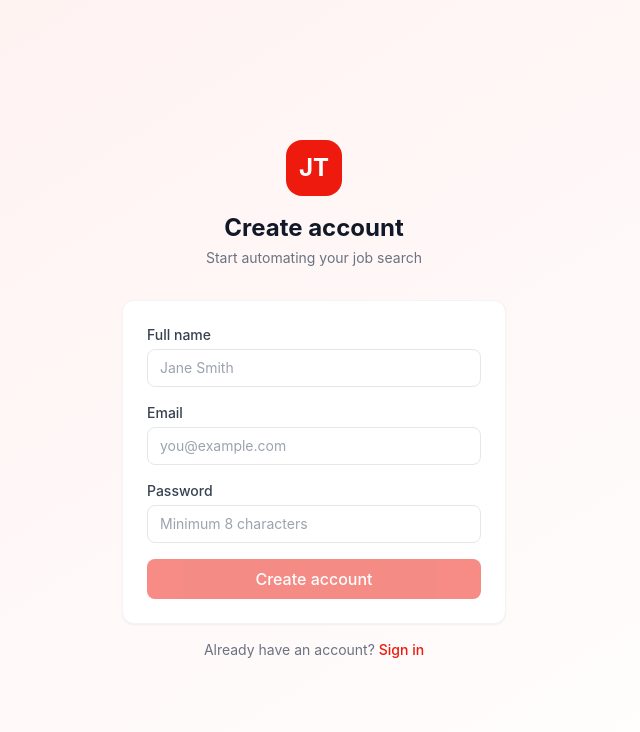
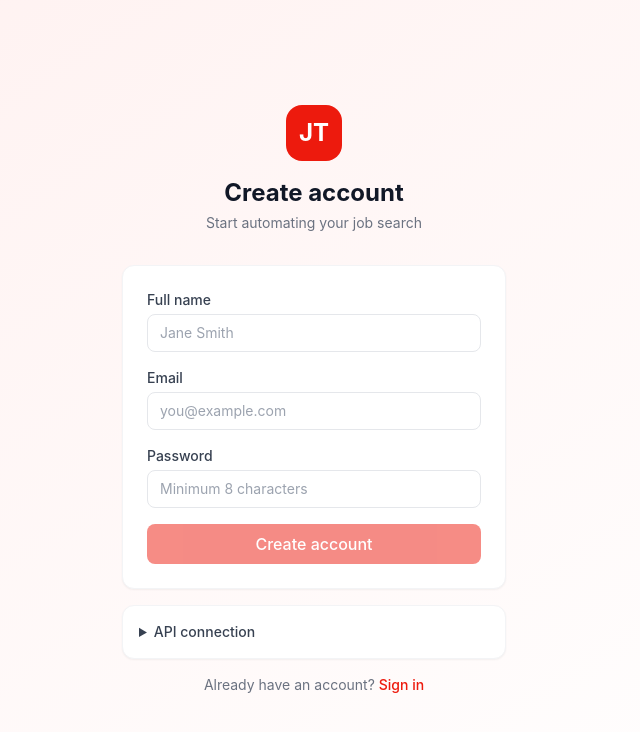
Before and after one commit to TheHighBrid/JobTomatik, a React (Vite) app in the folder frontend/: page /register in a window 1280 px wide. Shown: the top 732 px of the page, without its empty margins (326-966 px from the left). Built offline with nearby package versions, Linux system fonts and the light colour scheme; no server answers.

Commit message:
Expose API connection on register

```diff
--- a/frontend/src/pages/Register.jsx
+++ b/frontend/src/pages/Register.jsx
@@ -3,6 +3,7 @@ import { Link, useNavigate } from 'react-router-dom'
 import { useMutation } from '@tanstack/react-query'
 import toast from 'react-hot-toast'
 import { register } from '../api/client'
+import ApiBaseUrlField from '../components/ApiBaseUrlField'
 import { useAuthStore } from '../store'
 
 export default function Register() {
@@ -74,6 +75,13 @@ export default function Register() {
           </button>
         </div>
 
+        <details className="mt-4 card p-4 text-sm">
+          <summary className="cursor-pointer font-medium text-gray-700">API connection</summary>
+          <div className="mt-3">
+            <ApiBaseUrlField compact />
+          </div>
+        </details>
+
         <p className="text-center text-sm text-gray-500 mt-4">
           Already have an account?{' '}
           <Link to="/login" className="text-tomato-600 hover:underline font-medium">
```
